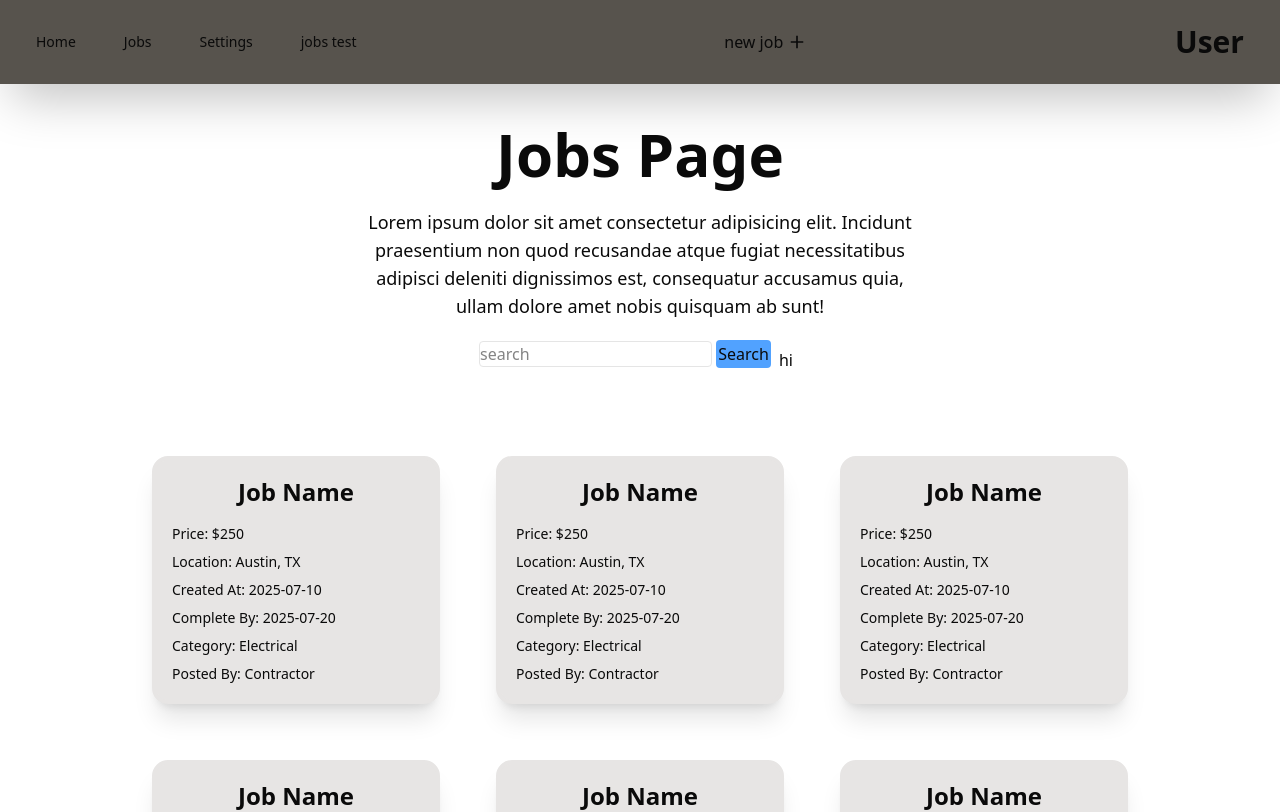
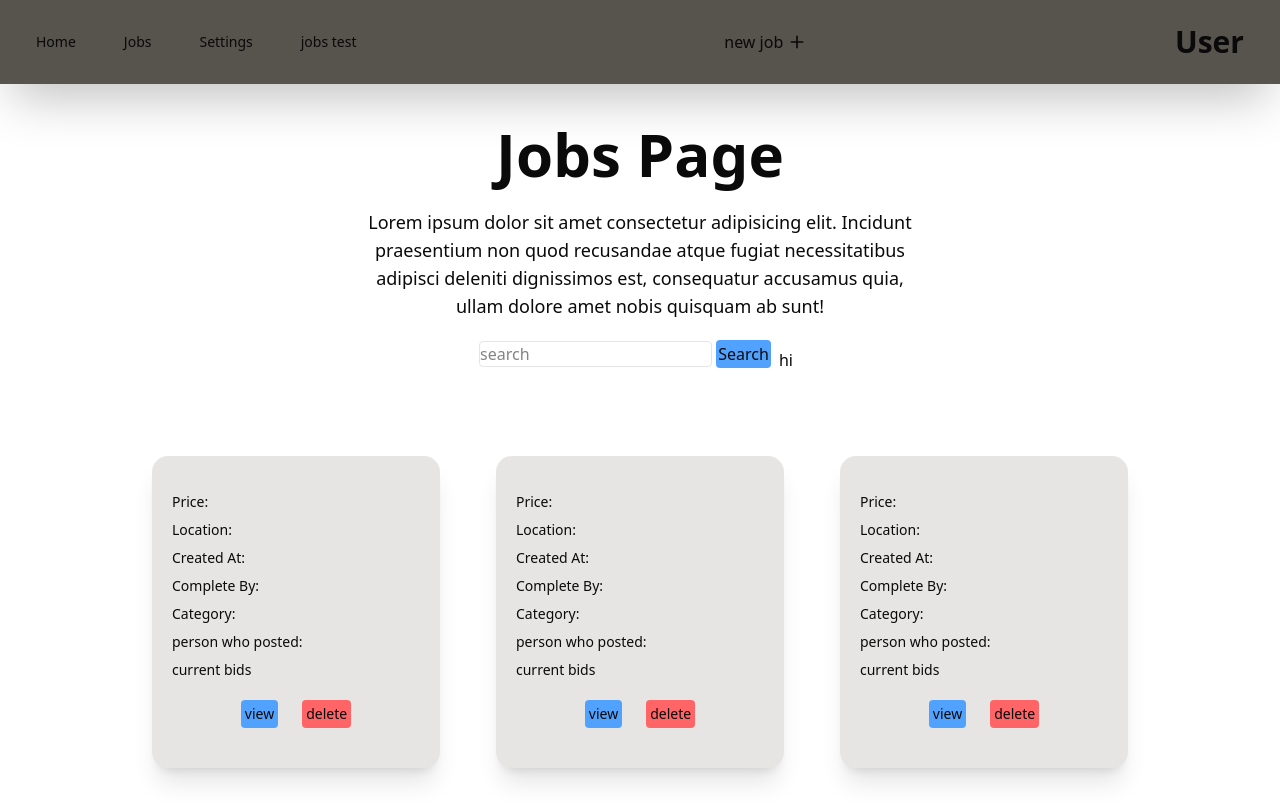
Before and after one commit to martinsalinas0/wt-frontend-next, a Next.js app: page /jobs in a window 1280 px wide. Shown: the top 812 px of the page. Built offline with nearby package versions, Linux system fonts and the light colour scheme.

Commit message:
feat: refactor JobsTestPage to use JobCardForList component and implement job deletion functionality

```diff
--- a/src/app/jobs-test/page.tsx
+++ b/src/app/jobs-test/page.tsx
@@ -2,21 +2,23 @@
 
 import React, { useEffect, useState } from "react";
 import axios from "axios";
+import JobCard from "@/components/JobCardForList";
 
 interface Job {
   jobName: string;
-  cost: number;
+  cost: string;
   createdAt?: string;
   postedBy: string;
   location: string;
   completeBy: string;
   category: string;
   _id: string;
-  bids: number;
+  bids: string;
 }
 
 const JobsTestPage = () => {
   const [jobs, setJobs] = useState<Job[]>([]);
+  const [loading, setLoading] = useState(true);
 
   useEffect(() => {
     const getJobs = async () => {
@@ -26,10 +28,16 @@ const JobsTestPage = () => {
         setJobs(response.data?.jobs);
       } catch (error) {
         console.error("Failed to GET from API: ", error);
+      } finally {
+        setLoading(false);
       }
     };
     getJobs();
   }, []);
+
+  const handleDeleteSuccess = (id: string) => {
+    setJobs((jobs) => jobs.filter((job) => job._id !== id));
+  };
 
   console.log(jobs);
 
@@ -44,8 +52,18 @@ const JobsTestPage = () => {
         <ul className="space-y-2">
           {jobs.map((job) => (
             <li key={job._id} className="p-2 bg-gray-100 rounded shadow">
-              {job.jobName} - ${job.cost} - {job.createdAt} - {job._id} -{" "}
-              {job.location} - {job.postedBy}
+              <JobCard
+                jobName={job.jobName}
+                location={job.location}
+                cost={job.cost}
+                bids={job.bids}
+                createdAt={job.createdAt}
+                completeBy="complete by date"
+                category={job.category}
+                postedBy={job.postedBy}
+                jobID={job._id}
+                onDeleteSuccess={handleDeleteSuccess}
+              ></JobCard>
             </li>
           ))}
         </ul>
--- a/src/app/jobs/page.tsx
+++ b/src/app/jobs/page.tsx
@@ -1,4 +1,4 @@
-import JobCard from "@/components/JobCard";
+import JobCard from "@/components/JobCardForList";
 import React from "react";
 
 const JobsPage = () => {
--- a/src/components/JobCard.tsx
+++ /dev/null
@@ -1,31 +0,0 @@
-import React from "react";
-
-const JobCard = () => {
-  return (
-    <div className="border-4 p-4 w-72 bg-stone-200 border-stone-200 shadow-xl rounded-2xl m-4">
-      <h2 className="text-center text-2xl font-bold mb-4">Job Name</h2>
-      <div className="space-y-2 text-sm">
-        <p>
-          <span className="font-medium">Price:</span> $250
-        </p>
-        <p>
-          <span className="font-medium">Location:</span> Austin, TX
-        </p>
-        <p>
-          <span className="font-medium">Created At:</span> 2025-07-10
-        </p>
-        <p>
-          <span className="font-medium">Complete By:</span> 2025-07-20
-        </p>
-        <p>
-          <span className="font-medium">Category:</span> Electrical
-        </p>
-        <p>
-          <span className="font-medium">Posted By:</span> Contractor
-        </p>
-      </div>
-    </div>
-  );
-};
-
-export default JobCard;
--- /dev/null
+++ b/src/components/JobCardForList.tsx
@@ -0,0 +1,86 @@
+import React from "react";
+import axios from "axios";
+
+interface MyComponentProps {
+  jobName: string;
+  jobID: string;
+  cost: string;
+  createdAt?: string;
+  postedBy: string;
+  location: string;
+  completeBy: string;
+  category: string;
+  bids: string;
+  onDeleteSuccess?: (id: string) => void;
+}
+
+const JobCardForList: React.FC<MyComponentProps> = ({
+  jobName,
+  location,
+  cost,
+  bids,
+  createdAt,
+  completeBy,
+  category,
+  postedBy,
+  jobID,
+  onDeleteSuccess,
+}) => {
+  const deleteClick = async () => {
+    if (confirm(`are you sure you want to delete ${jobName}?`)) {
+      try {
+        await axios.delete(`http://localhost:8000/api/jobs/delete/${jobID}`);
+        alert("Job deleted successfully");
+        onDeleteSuccess?.(jobID);
+      } catch (error) {
+        alert(error.response?.data?.message || "Failed to delete job");
+      }
+    }
+  };
+  return (
+    <div className="border-4 p-4 w-72 bg-stone-200 border-stone-200 shadow-xl rounded-2xl m-4">
+      <h2 className="text-center text-2xl font-bold mb-4">{jobName}</h2>
+      <div className="space-y-2 text-sm">
+        <p>
+          <span className="font-medium">Price:</span> {cost}
+        </p>
+        <p>
+          <span className="font-medium">Location:</span> {location}
+        </p>
+        <p>
+          <span className="font-medium">Created At:</span> {createdAt}
+        </p>
+        <p>
+          <span className="font-medium">Complete By:</span> {completeBy}
+        </p>
+        <p>
+          <span className="font-medium">Category:</span> {category}
+        </p>
+        <p>
+          <span className="font-medium">person who posted: </span> {postedBy}
+        </p>
+        <p>
+          <span className="font-medium">current bids </span> {bids}
+        </p>
+
+        <div className="m-2 justify-center flex">
+          <button
+            type="button"
+            className="m-3 p-1 bg-blue-400 rounded hover:bg-blue-700 transition hover:cursor-pointer"
+          >
+            view
+          </button>
+          <button
+            type="button"
+            className="m-3 p-1 bg-red-400 rounded hover:bg-red-700 transition hover:cursor-pointer"
+            onClick={deleteClick}
+          >
+            delete
+          </button>
+        </div>
+      </div>
+    </div>
+  );
+};
+
+export default JobCardForList;
--- a/src/components/NavBar.tsx
+++ b/src/components/NavBar.tsx
@@ -1,6 +1,6 @@
 import Link from "next/link";
 import React from "react";
-import { IoMdAdd  } from "react-icons/io";
+import { IoMdAdd } from "react-icons/io";
 
 const NavBar = () => {
   return (
```
